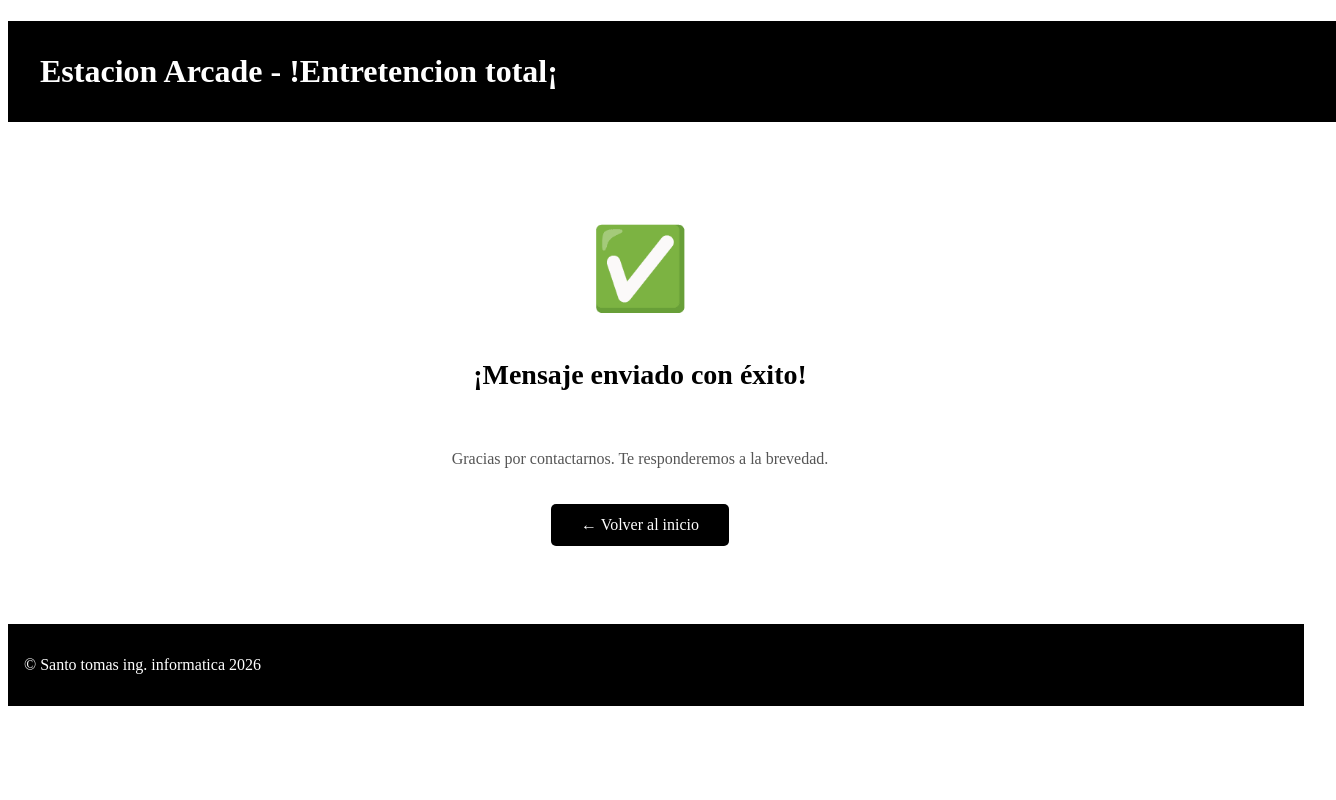
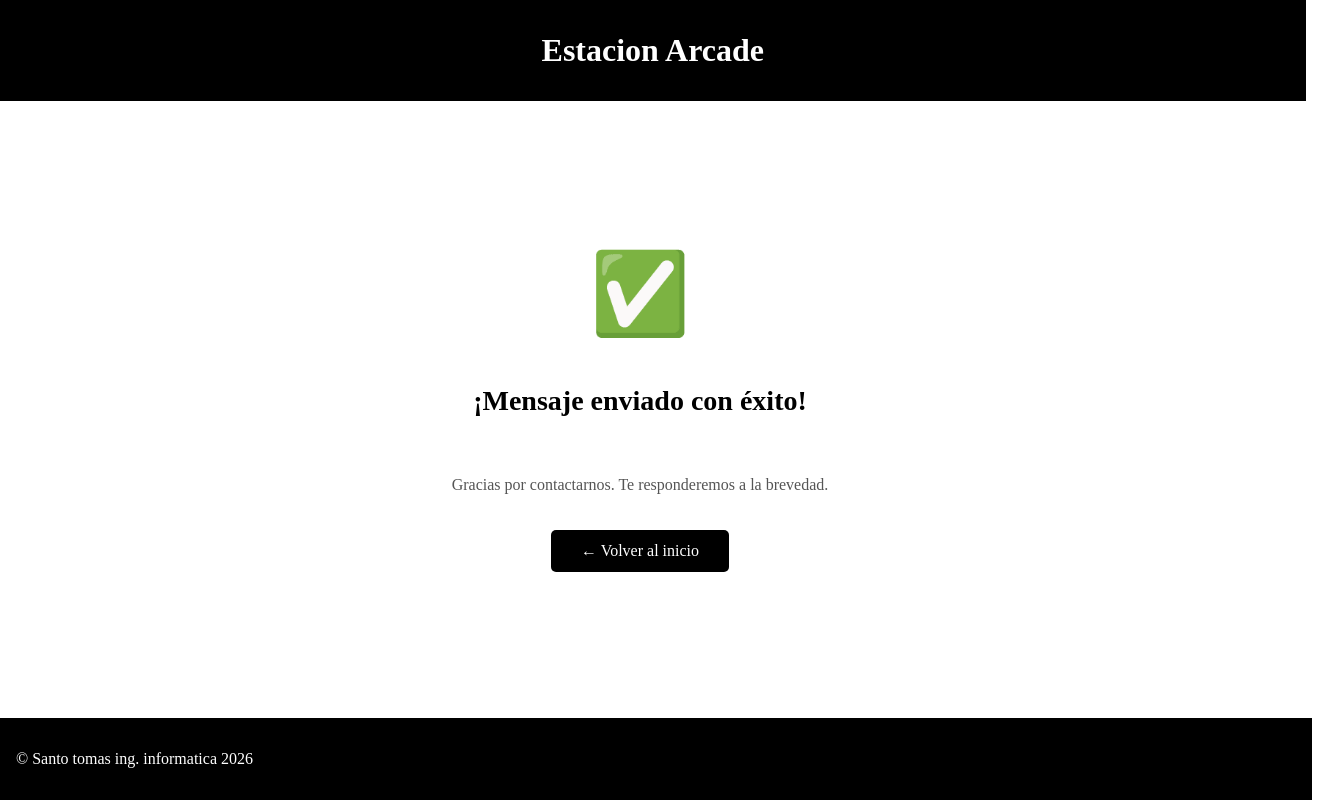
Before and after one commit to Salmon5g/Pagina-web-Videojuegos, a plain HTML site: page confirmacion.html in a window 1280 px wide. Shown: the whole page, 1336 px wide, since content can reach past the window. Drawn offline with Linux system fonts and the light colour scheme.

Commit message:
arreglos menores
se modifico cosas puntuales de diseño, no se añadio ningun elemento, solo estetica de la pagina

```diff
--- a/confirmacion.css
+++ b/confirmacion.css
@@ -1,4 +1,22 @@
+body {
+    margin: 0;
+    padding: 0;
+    display: flex;
+    flex-direction: column;
+    min-height: 100vh; /* ocupa toda la altura de la pantalla */
+}
+
+
+
+h1{
+    text-align: center;
+
+}
+
+
+
 .contenedor-confirmacion {
+    flex: 1;
     display: flex;
     flex-direction: column;
     align-items: center;
@@ -36,3 +54,12 @@
 .btn-volver:hover {
     background-color: #333;
 }
+
+
+footer {           /* ← sin punto */
+    background-color: #000000;
+    color: rgb(255, 255, 255);
+    padding: 1em;
+    text-align: left;
+    width: 100%;
+}
--- a/confirmacion.html
+++ b/confirmacion.html
@@ -12,7 +12,7 @@
 <body>
 
   <header>
-    <h1>Estacion Arcade - !Entretencion total¡</h1>
+    <h1>Estacion Arcade </h1>
   </header>
 
   <div class="contenedor-confirmacion">
--- a/style.css
+++ b/style.css
@@ -1,11 +1,20 @@
- h1 {
+ /* Agrega esto al inicio de style.css */
+body {
+    margin: 0;
+    padding: 0;
+}
+
+/* Modifica tu h1 así */
+h1 {
     background-color: #000000;
     color: rgb(255, 255, 255);
     padding: 1em;
     text-align: left;
-    width: 100%;
+    width: 102%;
     position: sticky;
     top: 0;
+    margin: 0;        /* ← esto elimina el espacio blanco */
+    box-sizing: border-box; /* ← evita que el padding genere desborde */
 }
 
 h2 {
```
